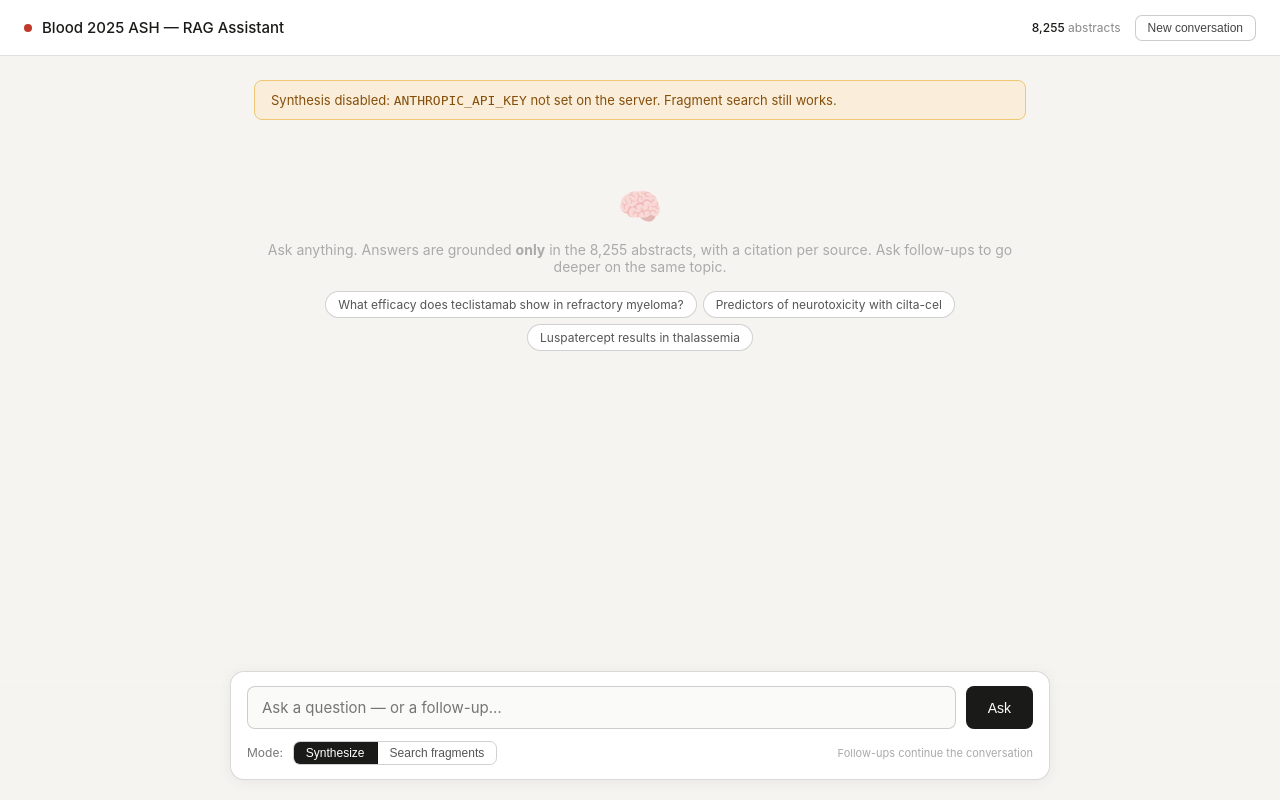
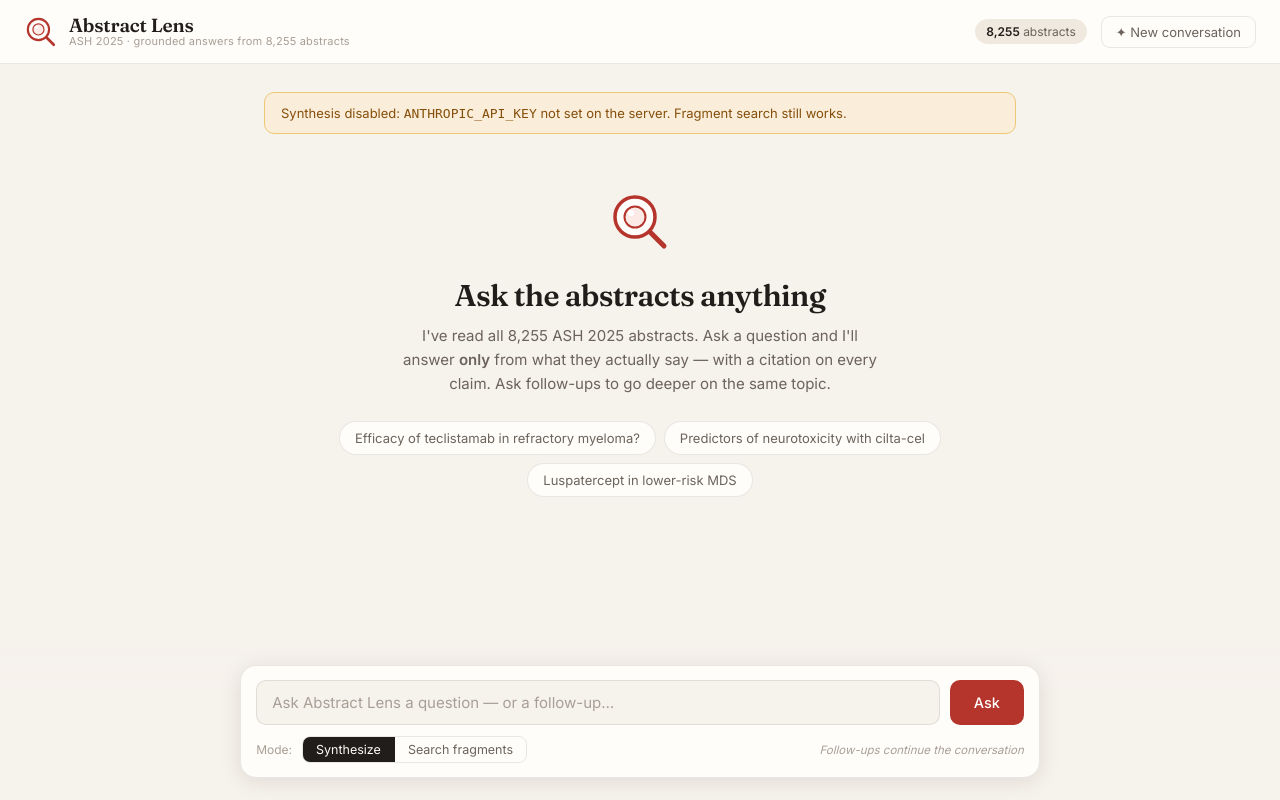
Before and after one commit to JaspaNHS/abstract-lens, a Flask app: page / in a window 1280 px wide. Run offline with Flask 3, Linux system fonts and the light colour scheme; data that the repository does not hold is empty.

Commit message:
Redesign UI as "Abstract Lens" — warmer, editorial look with personality
- Brand identity: lens logo (SVG), Fraunces serif wordmark, tagline.
- Warm paper palette with a crimson (hematology nod) brand accent, indigo answer
  accent, refined tier badge colors; soft shadows, rounded cards, subtle rise animation.
- Friendlier microcopy: hero ("Ask the abstracts anything"), "Abstract Lens says"
  answer label, rotating lens-themed loading messages.
- All functionality preserved (conversation, citations, tiers, coverage, 200-char search).

Co-Authored-By: Claude Fable 5 <noreply@anthropic.com>

```diff
--- a/rag/templates/index.html
+++ b/rag/templates/index.html
@@ -3,100 +3,173 @@
 <head>
 <meta charset="UTF-8">
 <meta name="viewport" content="width=device-width, initial-scale=1.0">
-<title>Blood 2025 ASH — RAG Assistant</title>
+<title>Abstract Lens — ASH 2025</title>
+<link rel="preconnect" href="https://fonts.googleapis.com">
+<link rel="preconnect" href="https://fonts.gstatic.com" crossorigin>
+<link href="https://fonts.googleapis.com/css2?family=Fraunces:opsz,wght@9..144,400;9..144,500;9..144,600&family=Inter:wght@400;450;500;600&display=swap" rel="stylesheet">
 <style>
-  *, *::before, *::after { box-sizing: border-box; margin: 0; padding: 0; }
-  body { font-family: -apple-system, BlinkMacSystemFont, 'Segoe UI', sans-serif; background: #f5f4f0; color: #1a1a18; min-height: 100vh; }
+  :root {
+    --bg: #f6f2ec;
+    --bg-warm: #f0e9df;
+    --ink: #211d1a;
+    --ink-soft: #6b635c;
+    --ink-faint: #a89f96;
+    --paper: #fffdfa;
+    --line: rgba(40,30,20,0.10);
+    --crimson: #b5342b;       /* brand / lens */
+    --crimson-soft: #fbeae6;
+    --indigo: #5246b8;        /* answer accent */
+    --indigo-soft: #ecebfb;
+    --blue: #1f6aa8;          /* links */
+    --blue-soft: #e7f0f8;
+    --shadow: 0 1px 2px rgba(40,30,20,0.04), 0 8px 24px rgba(40,30,20,0.06);
+    --radius: 16px;
+  }
+  * , *::before, *::after { box-sizing: border-box; margin: 0; padding: 0; }
+  body {
+    font-family: 'Inter', -apple-system, BlinkMacSystemFont, 'Segoe UI', sans-serif;
+    background: var(--bg);
+    color: var(--ink);
+    min-height: 100vh;
+    -webkit-font-smoothing: antialiased;
+  }
+  .serif { font-family: 'Fraunces', Georgia, serif; }
 
-  header { background: #fff; border-bottom: 0.5px solid rgba(0,0,0,0.12); padding: 0 1.5rem; display: flex; align-items: center; justify-content: space-between; height: 56px; position: sticky; top: 0; z-index: 100; }
-  .logo { display: flex; align-items: center; gap: 10px; font-weight: 500; font-size: 15px; }
-  .logo-dot { width: 8px; height: 8px; border-radius: 50%; background: #c0392b; }
+  /* ---------- header ---------- */
+  header {
+    background: linear-gradient(180deg, var(--paper), #fffdf9);
+    border-bottom: 1px solid var(--line);
+    padding: 0 1.5rem; height: 64px;
+    display: flex; align-items: center; justify-content: space-between;
+    position: sticky; top: 0; z-index: 100;
+  }
+  .brand { display: flex; align-items: center; gap: 11px; }
+  .lens { width: 34px; height: 34px; flex-shrink: 0; }
+  .wordmark { display: flex; flex-direction: column; line-height: 1.05; }
+  .wordmark b { font-family: 'Fraunces', serif; font-weight: 600; font-size: 19px; letter-spacing: -0.01em; }
+  .wordmark span { font-size: 11px; color: var(--ink-faint); letter-spacing: 0.02em; }
   .header-actions { display: flex; align-items: center; gap: 14px; }
-  .stat { font-size: 12px; color: #888; }
-  .stat strong { color: #1a1a18; font-weight: 500; }
-  .new-btn { font-size: 12px; padding: 5px 12px; border-radius: 7px; border: 0.5px solid rgba(0,0,0,0.2); background: #fff; color: #444; cursor: pointer; }
-  .new-btn:hover { background: #f1efe8; }
+  .pill-stat { font-size: 12px; color: var(--ink-soft); background: var(--bg-warm); padding: 5px 11px; border-radius: 20px; }
+  .pill-stat b { color: var(--ink); font-weight: 600; }
+  .new-btn {
+    font-size: 13px; padding: 7px 14px; border-radius: 9px;
+    border: 1px solid var(--line); background: var(--paper); color: var(--ink-soft);
+    cursor: pointer; font-family: inherit; display: flex; align-items: center; gap: 6px;
+    transition: background .15s, border-color .15s;
+  }
+  .new-btn:hover { background: var(--crimson-soft); border-color: #e7c3bd; color: var(--crimson); }
 
-  main { max-width: 820px; margin: 0 auto; padding: 1.5rem 1.5rem 9rem; }
+  main { max-width: 800px; margin: 0 auto; padding: 1.75rem 1.5rem 10rem; }
 
-  /* Conversation thread */
-  .turn { margin-bottom: 1.75rem; }
-  .q-bubble { display: inline-block; background: #1a1a18; color: #fff; font-size: 14px; padding: 9px 14px; border-radius: 12px 12px 12px 3px; margin-bottom: 1rem; line-height: 1.4; max-width: 90%; }
+  /* ---------- conversation ---------- */
+  .turn { margin-bottom: 2rem; animation: rise .35s ease; }
+  @keyframes rise { from { opacity: 0; transform: translateY(8px); } to { opacity: 1; transform: none; } }
+  .q-bubble {
+    display: inline-block; background: var(--ink); color: #fdfbf7;
+    font-size: 14.5px; padding: 10px 15px; border-radius: 14px 14px 14px 4px;
+    margin-bottom: 1.1rem; line-height: 1.45; max-width: 92%; font-weight: 450;
+  }
 
-  .answer-card { background: #fff; border: 0.5px solid rgba(0,0,0,0.1); border-radius: 14px; padding: 1.4rem 1.6rem; }
-  .answer-label { display: flex; align-items: center; gap: 7px; font-size: 12px; font-weight: 500; color: #534AB7; text-transform: uppercase; letter-spacing: 0.04em; margin-bottom: 12px; }
-  .answer-label .dot { width: 6px; height: 6px; border-radius: 50%; background: #534AB7; }
-  .answer-text { font-size: 15px; line-height: 1.75; color: #222; }
-  .answer-text p { margin-bottom: 0.9rem; }
+  .answer-card {
+    background: var(--paper); border: 1px solid var(--line); border-radius: var(--radius);
+    padding: 1.5rem 1.7rem; box-shadow: var(--shadow); position: relative; overflow: hidden;
+  }
+  .answer-card::before { content:''; position:absolute; left:0; top:0; bottom:0; width:3px; background: var(--indigo); opacity:.6; }
+  .answer-label { display: flex; align-items: center; gap: 8px; font-size: 11.5px; font-weight: 600; color: var(--indigo); text-transform: uppercase; letter-spacing: 0.06em; margin-bottom: 13px; }
+  .answer-label .dot { width: 13px; height: 13px; }
+  .answer-text { font-size: 15.5px; line-height: 1.78; color: #2a2521; }
+  .answer-text p { margin-bottom: 0.95rem; }
   .answer-text p:last-child { margin-bottom: 0; }
-  .answer-text .cite { display: inline-flex; align-items: center; justify-content: center; min-width: 18px; height: 18px; padding: 0 4px; margin: 0 1px; font-size: 11px; font-weight: 500; color: #185FA5; background: #e6f1fb; border-radius: 4px; cursor: pointer; vertical-align: text-top; text-decoration: none; }
-  .answer-text .cite:hover { background: #b5d4f4; }
+  .answer-text strong { font-weight: 600; color: var(--ink); }
+  .answer-text .cite {
+    display: inline-flex; align-items: center; justify-content: center;
+    min-width: 19px; height: 19px; padding: 0 5px; margin: 0 1px;
+    font-size: 11px; font-weight: 600; color: var(--blue); background: var(--blue-soft);
+    border-radius: 5px; cursor: pointer; vertical-align: text-top; text-decoration: none;
+    transition: background .12s, transform .12s;
+  }
+  .answer-text .cite:hover { background: #c8ddf0; transform: translateY(-1px); }
 
-  .coverage { font-size: 12px; color: #888; margin: 1rem 0 0.4rem; line-height: 1.5; }
-  .coverage .info { cursor: help; border-bottom: 1px dotted #aaa; }
+  .coverage { font-size: 12px; color: var(--ink-faint); margin: 1.1rem 0 0.3rem; line-height: 1.55; }
+  .coverage .info { cursor: help; border-bottom: 1px dotted var(--ink-faint); color: var(--ink-soft); }
 
-  .sources-title { font-size: 12px; font-weight: 500; color: #888; text-transform: uppercase; letter-spacing: 0.04em; margin: 1rem 0 0.5rem; }
-  .source-card { background: #fff; border: 0.5px solid rgba(0,0,0,0.1); border-radius: 10px; padding: 0.7rem 1rem; margin-bottom: 0.5rem; display: flex; gap: 11px; transition: border-color 0.15s; }
-  .source-card.highlight { border-color: #378ADD; background: #f5faff; }
-  .source-num { flex-shrink: 0; width: 22px; height: 22px; border-radius: 5px; background: #e6f1fb; color: #185FA5; font-size: 12px; font-weight: 500; display: flex; align-items: center; justify-content: center; }
+  .sources-title { font-size: 11.5px; font-weight: 600; color: var(--ink-faint); text-transform: uppercase; letter-spacing: 0.06em; margin: 1.2rem 0 0.6rem; }
+  .source-card { background: var(--paper); border: 1px solid var(--line); border-radius: 11px; padding: 0.75rem 1rem; margin-bottom: 0.55rem; display: flex; gap: 12px; transition: border-color .15s, box-shadow .15s, background .4s; }
+  .source-card:hover { border-color: rgba(40,30,20,0.22); box-shadow: var(--shadow); }
+  .source-card.highlight { border-color: var(--crimson); background: var(--crimson-soft); }
+  .source-num { flex-shrink: 0; width: 23px; height: 23px; border-radius: 6px; background: var(--blue-soft); color: var(--blue); font-size: 12px; font-weight: 600; display: flex; align-items: center; justify-content: center; }
   .source-body { flex: 1; min-width: 0; }
-  .source-title-link { font-size: 13px; font-weight: 500; color: #185FA5; text-decoration: none; line-height: 1.4; }
+  .source-title-link { font-size: 13.5px; font-weight: 500; color: var(--blue); text-decoration: none; line-height: 1.4; }
   .source-title-link:hover { text-decoration: underline; }
-  .source-meta { font-size: 11px; color: #999; margin-top: 3px; display: flex; gap: 8px; flex-wrap: wrap; align-items: center; }
-  .tier { font-size: 10px; font-weight: 500; padding: 1px 7px; border-radius: 10px; }
-  .tier-plenary { background: #eeedfe; color: #3C3489; }
-  .tier-oral    { background: #e1f5ee; color: #0F6E56; }
-  .tier-poster  { background: #f1efe8; color: #5F5E5A; }
-  .tier-pubonly { background: #faece7; color: #993C1D; }
-  .tier-session { background: #f1efe8; color: #5F5E5A; }
-  .relscore { color: #aaa; }
+  .source-meta { font-size: 11px; color: var(--ink-faint); margin-top: 4px; display: flex; gap: 8px; flex-wrap: wrap; align-items: center; }
+  .tier { font-size: 10px; font-weight: 600; padding: 1.5px 8px; border-radius: 11px; letter-spacing: 0.01em; }
+  .tier-plenary { background: #ece9fb; color: #443a9b; }
+  .tier-oral    { background: #dff3ec; color: #0c6b53; }
+  .tier-poster  { background: #efe9e0; color: #6a5f50; }
+  .tier-pubonly { background: #f7e7e0; color: #9a4422; }
+  .tier-session { background: #efe9e0; color: #6a5f50; }
+  .relscore { color: var(--ink-faint); }
 
-  /* Input dock */
-  .dock { position: fixed; bottom: 0; left: 0; right: 0; background: linear-gradient(to top, #f5f4f0 70%, rgba(245,244,240,0)); padding: 1rem 1.5rem 1.25rem; }
-  .dock-inner { max-width: 820px; margin: 0 auto; }
-  .search-box { background: #fff; border-radius: 14px; border: 0.5px solid rgba(0,0,0,0.15); padding: 0.9rem 1rem; box-shadow: 0 2px 14px rgba(0,0,0,0.06); }
+  /* ---------- empty / hero ---------- */
+  .empty { text-align: center; padding: 2.5rem 1rem 1rem; }
+  .hero-lens { width: 64px; height: 64px; margin: 0 auto 1.2rem; }
+  .empty h1 { font-family: 'Fraunces', serif; font-weight: 600; font-size: 30px; letter-spacing: -0.02em; color: var(--ink); margin-bottom: 0.6rem; }
+  .empty p { font-size: 15px; color: var(--ink-soft); max-width: 30rem; margin: 0 auto; line-height: 1.6; }
+  .examples { display: flex; gap: 8px; flex-wrap: wrap; justify-content: center; margin-top: 1.6rem; }
+  .example-pill { font-size: 13px; padding: 8px 15px; border-radius: 22px; border: 1px solid var(--line); background: var(--paper); color: var(--ink-soft); cursor: pointer; transition: all .15s; font-family: inherit; }
+  .example-pill:hover { background: var(--crimson-soft); border-color: #e7c3bd; color: var(--crimson); transform: translateY(-1px); }
+
+  /* ---------- input dock ---------- */
+  .dock { position: fixed; bottom: 0; left: 0; right: 0; background: linear-gradient(to top, var(--bg) 72%, rgba(246,242,236,0)); padding: 1.1rem 1.5rem 1.4rem; }
+  .dock-inner { max-width: 800px; margin: 0 auto; }
+  .search-box { background: var(--paper); border-radius: var(--radius); border: 1px solid var(--line); padding: 0.85rem 0.95rem; box-shadow: 0 4px 22px rgba(40,30,20,0.10); }
   .search-row { display: flex; gap: 10px; align-items: stretch; }
-  .search-input { flex: 1; border: 0.5px solid rgba(0,0,0,0.18); border-radius: 8px; padding: 11px 14px; font-size: 15px; font-family: inherit; outline: none; background: #fafaf8; transition: border-color 0.15s; }
-  .search-input:focus { border-color: rgba(0,0,0,0.4); background: #fff; }
-  .search-btn { background: #1a1a18; color: #fff; border: none; border-radius: 8px; padding: 0 22px; font-size: 14px; font-weight: 500; cursor: pointer; white-space: nowrap; }
-  .search-btn:hover { opacity: 0.85; }
-  .search-btn:disabled { opacity: 0.4; cursor: not-allowed; }
+  .search-input { flex: 1; border: 1px solid var(--line); border-radius: 10px; padding: 12px 15px; font-size: 15px; font-family: inherit; outline: none; background: var(--bg); transition: border-color .15s, background .15s; }
+  .search-input:focus { border-color: var(--crimson); background: var(--paper); }
+  .search-input::placeholder { color: var(--ink-faint); }
+  .search-btn { background: var(--crimson); color: #fff; border: none; border-radius: 10px; padding: 0 24px; font-size: 14.5px; font-weight: 500; cursor: pointer; white-space: nowrap; font-family: inherit; transition: background .15s; }
+  .search-btn:hover { background: #9c2c24; }
+  .search-btn:disabled { opacity: .45; cursor: not-allowed; }
   .controls { display: flex; gap: 10px; margin-top: 0.7rem; align-items: center; }
-  .control-label { font-size: 12px; color: #777; }
-  .seg { display: flex; border: 0.5px solid rgba(0,0,0,0.18); border-radius: 7px; overflow: hidden; }
-  .seg-btn { background: none; border: none; padding: 4px 12px; font-size: 12px; cursor: pointer; color: #555; }
-  .seg-btn.active { background: #1a1a18; color: #fff; }
-  .seg-btn:not(:last-child) { border-right: 0.5px solid rgba(0,0,0,0.18); }
-  .hint { font-size: 11px; color: #aaa; margin-left: auto; }
+  .control-label { font-size: 12px; color: var(--ink-faint); }
+  .seg { display: flex; border: 1px solid var(--line); border-radius: 8px; overflow: hidden; }
+  .seg-btn { background: none; border: none; padding: 5px 13px; font-size: 12.5px; cursor: pointer; color: var(--ink-soft); font-family: inherit; transition: background .12s; }
+  .seg-btn.active { background: var(--ink); color: #fdfbf7; }
+  .seg-btn:not(:last-child) { border-right: 1px solid var(--line); }
+  .hint { font-size: 11.5px; color: var(--ink-faint); margin-left: auto; font-style: italic; }
 
-  .spin-row { display: flex; align-items: center; gap: 10px; color: #999; font-size: 13px; padding: 0.5rem 0; }
-  .spin { width: 16px; height: 16px; border: 2px solid rgba(0,0,0,0.12); border-top-color: #534AB7; border-radius: 50%; animation: spin 0.7s linear infinite; }
+  .spin-row { display: flex; align-items: center; gap: 11px; color: var(--ink-soft); font-size: 14px; padding: 0.4rem 0; }
+  .spin { width: 17px; height: 17px; border: 2px solid rgba(40,30,20,0.12); border-top-color: var(--crimson); border-radius: 50%; animation: spin .7s linear infinite; }
   @keyframes spin { to { transform: rotate(360deg); } }
 
-  .error-msg { background: #fcebeb; border: 0.5px solid #f09595; border-radius: 8px; padding: 0.7rem 1rem; font-size: 13px; color: #A32D2D; margin-bottom: 1rem; }
-  .disabled-banner { background: #faeeda; border: 0.5px solid #efc775; border-radius: 8px; padding: 0.7rem 1rem; font-size: 13px; color: #854F0B; margin-bottom: 1rem; }
+  .error-msg { background: var(--crimson-soft); border: 1px solid #e9b8b0; border-radius: 10px; padding: 0.75rem 1rem; font-size: 13px; color: #8f2820; margin-bottom: 1rem; }
+  .disabled-banner { background: #faeeda; border: 1px solid #efc775; border-radius: 10px; padding: 0.75rem 1rem; font-size: 13px; color: #854F0B; margin-bottom: 1rem; }
 
-  .empty { text-align: center; padding: 3rem 0 1rem; color: #aaa; }
-  .empty-icon { font-size: 36px; margin-bottom: 0.8rem; opacity: 0.4; }
-  .empty p { font-size: 14px; }
-  .examples { display: flex; gap: 6px; flex-wrap: wrap; justify-content: center; margin-top: 1rem; }
-  .example-pill { font-size: 12px; padding: 5px 12px; border-radius: 20px; border: 0.5px solid rgba(0,0,0,0.18); background: #fff; color: #555; cursor: pointer; }
-  .example-pill:hover { background: #f1efe8; }
-
-  .frag-card { background: #fff; border: 0.5px solid rgba(0,0,0,0.1); border-radius: 12px; padding: 1rem 1.3rem; margin-bottom: 0.6rem; }
-  .frag-top { display: flex; justify-content: space-between; gap: 12px; margin-bottom: 7px; align-items: flex-start; }
-  .frag-title a { font-size: 14px; font-weight: 500; color: #185FA5; text-decoration: none; line-height: 1.4; }
-  .frag-excerpt { font-size: 13px; line-height: 1.6; color: #444; background: #fafaf8; border-radius: 7px; padding: 9px 11px; border-left: 2px solid rgba(0,0,0,0.1); }
-  mark { background: #faeeda; border-radius: 2px; padding: 0 2px; }
+  .frag-card { background: var(--paper); border: 1px solid var(--line); border-radius: 12px; padding: 1rem 1.3rem; margin-bottom: 0.6rem; box-shadow: var(--shadow); }
+  .frag-top { display: flex; justify-content: space-between; gap: 12px; margin-bottom: 8px; align-items: flex-start; }
+  .frag-title a { font-size: 14px; font-weight: 500; color: var(--blue); text-decoration: none; line-height: 1.4; }
+  .frag-excerpt { font-size: 13px; line-height: 1.6; color: #4a443d; background: var(--bg); border-radius: 8px; padding: 9px 12px; border-left: 2px solid var(--crimson); }
+  mark { background: #fbe6c8; border-radius: 2px; padding: 0 2px; }
 </style>
 </head>
 <body>
 
 <header>
-  <div class="logo"><div class="logo-dot"></div> Blood 2025 ASH — RAG Assistant</div>
+  <div class="brand">
+    <svg class="lens" viewBox="0 0 40 40" fill="none" xmlns="http://www.w3.org/2000/svg" aria-hidden="true">
+      <circle cx="17" cy="17" r="12.5" fill="#fffdfa" stroke="#b5342b" stroke-width="2.5"/>
+      <circle cx="17" cy="17" r="6.5" fill="#fbeae6" stroke="#b5342b" stroke-width="1.4"/>
+      <circle cx="14.5" cy="14.5" r="2" fill="#fff"/>
+      <line x1="26.5" y1="26.5" x2="35" y2="35" stroke="#b5342b" stroke-width="3.2" stroke-linecap="round"/>
+    </svg>
+    <div class="wordmark">
+      <b class="serif">Abstract Lens</b>
+      <span>ASH 2025 · grounded answers from 8,255 abstracts</span>
+    </div>
+  </div>
   <div class="header-actions">
-    <span class="stat"><strong>8,255</strong> abstracts</span>
-    <button class="new-btn" onclick="newConversation()"><i></i>New conversation</button>
+    <span class="pill-stat"><b>8,255</b> abstracts</span>
+    <button class="new-btn" onclick="newConversation()">✦ New conversation</button>
   </div>
 </header>
 
@@ -110,12 +183,18 @@
   <div id="thread"></div>
 
   <div class="empty" id="emptyState">
-    <div class="empty-icon">&#129504;</div>
-    <p>Ask anything. Answers are grounded <strong>only</strong> in the 8,255 abstracts, with a citation per source. Ask follow-ups to go deeper on the same topic.</p>
+    <svg class="hero-lens" viewBox="0 0 64 64" fill="none" xmlns="http://www.w3.org/2000/svg" aria-hidden="true">
+      <circle cx="27" cy="27" r="20" fill="#fffdfa" stroke="#b5342b" stroke-width="3.5"/>
+      <circle cx="27" cy="27" r="10.5" fill="#fbeae6" stroke="#b5342b" stroke-width="2"/>
+      <circle cx="23" cy="23" r="3" fill="#fff"/>
+      <line x1="42" y1="42" x2="56" y2="56" stroke="#b5342b" stroke-width="5" stroke-linecap="round"/>
+    </svg>
+    <h1 class="serif">Ask the abstracts anything</h1>
+    <p>I've read all 8,255 ASH 2025 abstracts. Ask a question and I'll answer <strong>only</strong> from what they actually say — with a citation on every claim. Ask follow-ups to go deeper on the same topic.</p>
     <div class="examples">
-      <span class="example-pill" onclick="loadEx(this)">What efficacy does teclistamab show in refractory myeloma?</span>
+      <span class="example-pill" onclick="loadEx(this)">Efficacy of teclistamab in refractory myeloma?</span>
       <span class="example-pill" onclick="loadEx(this)">Predictors of neurotoxicity with cilta-cel</span>
-      <span class="example-pill" onclick="loadEx(this)">Luspatercept results in thalassemia</span>
+      <span class="example-pill" onclick="loadEx(this)">Luspatercept in lower-risk MDS</span>
     </div>
   </div>
 </main>
@@ -125,7 +204,7 @@
     <div id="errorSlot"></div>
     <div class="search-box">
       <div class="search-row">
-        <input class="search-input" type="text" id="query" placeholder="Ask a question — or a follow-up…" autocomplete="off" spellcheck="false">
+        <input class="search-input" type="text" id="query" placeholder="Ask Abstract Lens a question — or a follow-up…" autocomplete="off" spellcheck="false">
         <button class="search-btn" id="searchBtn" onclick="run()">Ask</button>
       </div>
       <div class="controls">
@@ -143,6 +222,12 @@
 <script>
 let action = 'ask';
 let history = [];   // [{q, a}] clean turns sent to the backend
+const LOADING = [
+  'Peering through the abstracts…',
+  'Focusing the lens…',
+  'Reading the receipts…',
+  'Cross-checking the sources…',
+];
 
 function setAction(btn) {
   document.querySelectorAll('#actionGroup .seg-btn').forEach(b => b.classList.remove('active'));
@@ -165,7 +250,6 @@ function esc(s) { return (s||'').replace(/</g,'&lt;').replace(/>/g,'&gt;'); }
 function renderCitations(text) {
   return esc(text).replace(/\[(\d+)\]/g, (m, n) => `<a class="cite" data-n="${n}">${n}</a>`);
 }
-
 function tierClass(t) {
   const k = (t||'').toLowerCase();
   if (k.startsWith('plenary')) return 'tier-plenary';
@@ -181,14 +265,14 @@ async function run() {
   document.getElementById('emptyState').style.display = 'none';
   document.getElementById('errorSlot').innerHTML = '';
   document.getElementById('query').value = '';
-
   if (action === 'search') return runSearch(q);
 
   const thread = document.getElementById('thread');
   const turn = document.createElement('div');
   turn.className = 'turn';
+  const loading = LOADING[Math.floor(Math.random()*LOADING.length)];
   turn.innerHTML = `<div class="q-bubble">${esc(q)}</div>
-    <div class="spin-row"><div class="spin"></div> Analyzing the abstracts and drafting…</div>`;
+    <div class="spin-row"><div class="spin"></div> ${loading}</div>`;
   thread.appendChild(turn);
   window.scrollTo(0, document.body.scrollHeight);
 
@@ -216,10 +300,12 @@ async function run() {
 function renderAnswer(data) {
   const paras = data.answer.split(/\n\n+/).map(p => `<p>${renderCitations(p)}</p>`).join('');
   let html = `<div class="answer-card">
-    <div class="answer-label"><span class="dot"></span> Answer based on the abstracts</div>
+    <div class="answer-label">
+      <svg class="dot" viewBox="0 0 24 24" fill="none"><circle cx="10" cy="10" r="7" stroke="#5246b8" stroke-width="2.4"/><line x1="15" y1="15" x2="21" y2="21" stroke="#5246b8" stroke-width="3" stroke-linecap="round"/></svg>
+      Abstract Lens says
+    </div>
     <div class="answer-text">${paras}</div></div>`;
 
-  // Coverage line
   const c = data.coverage;
   if (c) {
     const bt = c.by_tier || {};
@@ -256,7 +342,7 @@ function renderAnswer(data) {
       </div>`;
     }).join('');
   } else {
-    html += `<div class="sources-title" style="color:#aaa">No sources cited (clarification or no-answer)</div>`;
+    html += `<div class="sources-title" style="color:var(--ink-faint)">No sources cited (clarification or no-answer)</div>`;
   }
   return html;
 }
@@ -279,7 +365,7 @@ async function runSearch(q) {
   const turn = document.createElement('div');
   turn.className = 'turn';
   turn.innerHTML = `<div class="q-bubble">${esc(q)}</div>
-    <div class="spin-row"><div class="spin"></div> Searching fragments…</div>`;
+    <div class="spin-row"><div class="spin"></div> Focusing the lens…</div>`;
   thread.appendChild(turn);
   const btn = document.getElementById('searchBtn');
   btn.disabled = true;
```
